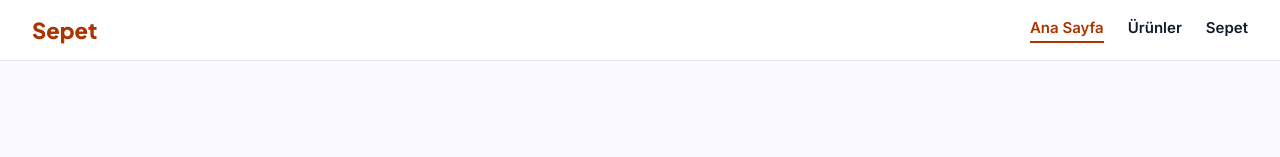
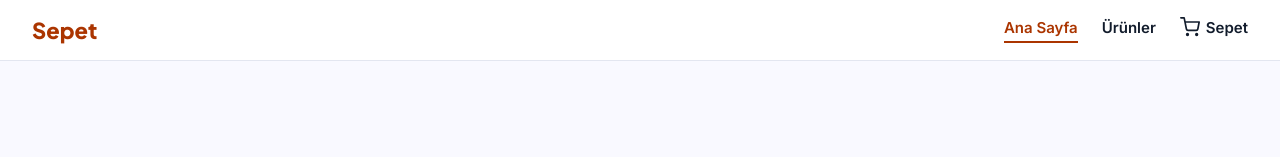
Before and after one commit to ferdikorkut/sepet, a React (Vite) app: page / in a window 1280 px wide. Shown: the top 157 px of the page. Built offline with nearby package versions, Linux system fonts and the light colour scheme.

Commit message:
feat: restyle Header with cart icon and new design tokens

```diff
--- a/src/components/Header.jsx
+++ b/src/components/Header.jsx
@@ -1,5 +1,6 @@
 import { NavLink } from 'react-router-dom';
 import { useCart } from '../hooks/useCart.js';
+import { CartIcon } from './icons.jsx';
 
 export default function Header() {
   const { totalItems } = useCart();
@@ -10,9 +11,12 @@ export default function Header() {
       <nav>
         <NavLink to="/" end>Ana Sayfa</NavLink>
         <NavLink to="/urunler">Ürünler</NavLink>
-        <NavLink to="/sepet" className="cart-link">
+        <NavLink to="/sepet">
+          <span className="cart-icon-wrap">
+            <CartIcon className="cart-icon" />
+            {totalItems > 0 && <span className="cart-badge">{totalItems}</span>}
+          </span>
           Sepet
-          {totalItems > 0 && <span className="cart-badge">{totalItems}</span>}
         </NavLink>
       </nav>
     </header>
```
